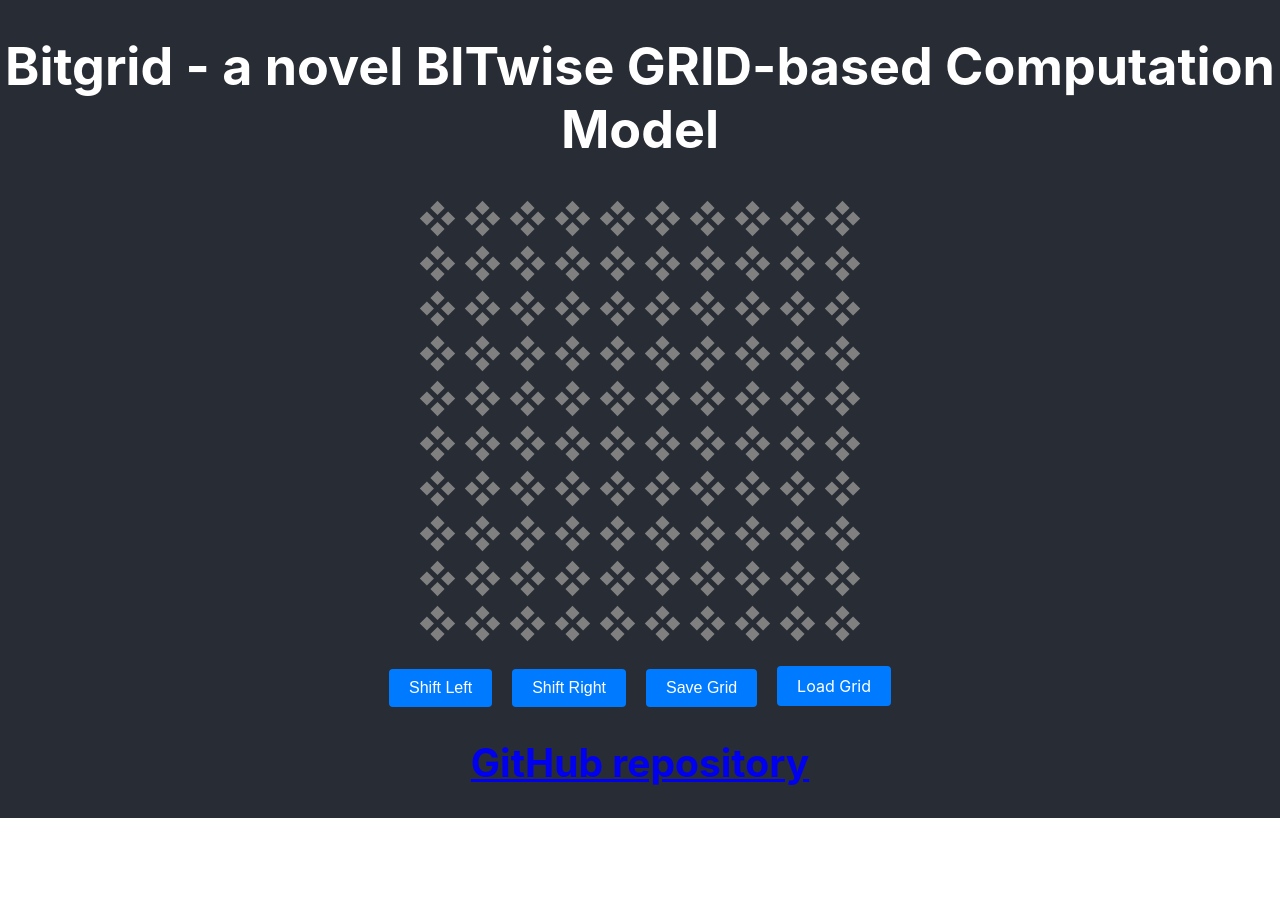
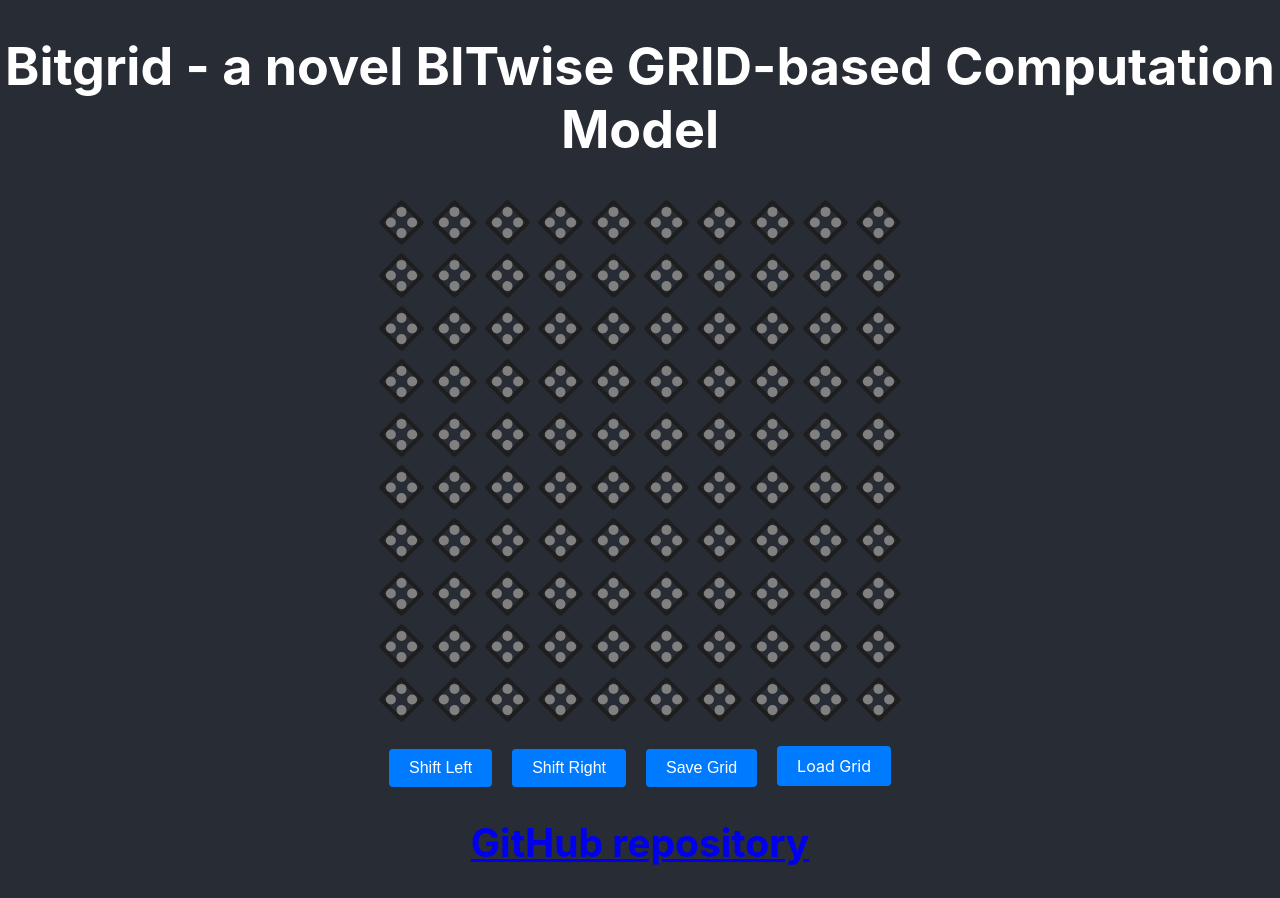
Before and after one commit to mikewarot/bitgrid-react-app, a React (Create React App) app: page / in a window 1280 px wide. Before the commit the page ends 818 px from the top, so only its background shows below. Built offline with nearby package versions, Linux system fonts and the light colour scheme.

Commit message:
tweak look and feel of bitgrid cells, leds, etc.

```diff
--- a/src/LEDGrid.css
+++ b/src/LEDGrid.css
@@ -22,6 +22,8 @@
   gap: 5px; /* Space out the LEDs within the cluster */
   margin: 10px; /* Space out the clusters */
   transform: rotate(45deg); /* Rotate the LED clusters by 45 degrees */
+  border: 4px solid #1f1e1e; /* Add a small border around the clusters */
+  border-radius: 3px; /* Round the corners of the border */
 }
 
 .led {
@@ -29,6 +31,7 @@
   height: 10px;
   background-color: grey;
   cursor: pointer;
+  border-radius: 5px; /* Round the corners of the LEDs */
 }
 
 .led.on {
```
Lines whose indentation alone changed are shown as unchanged.
